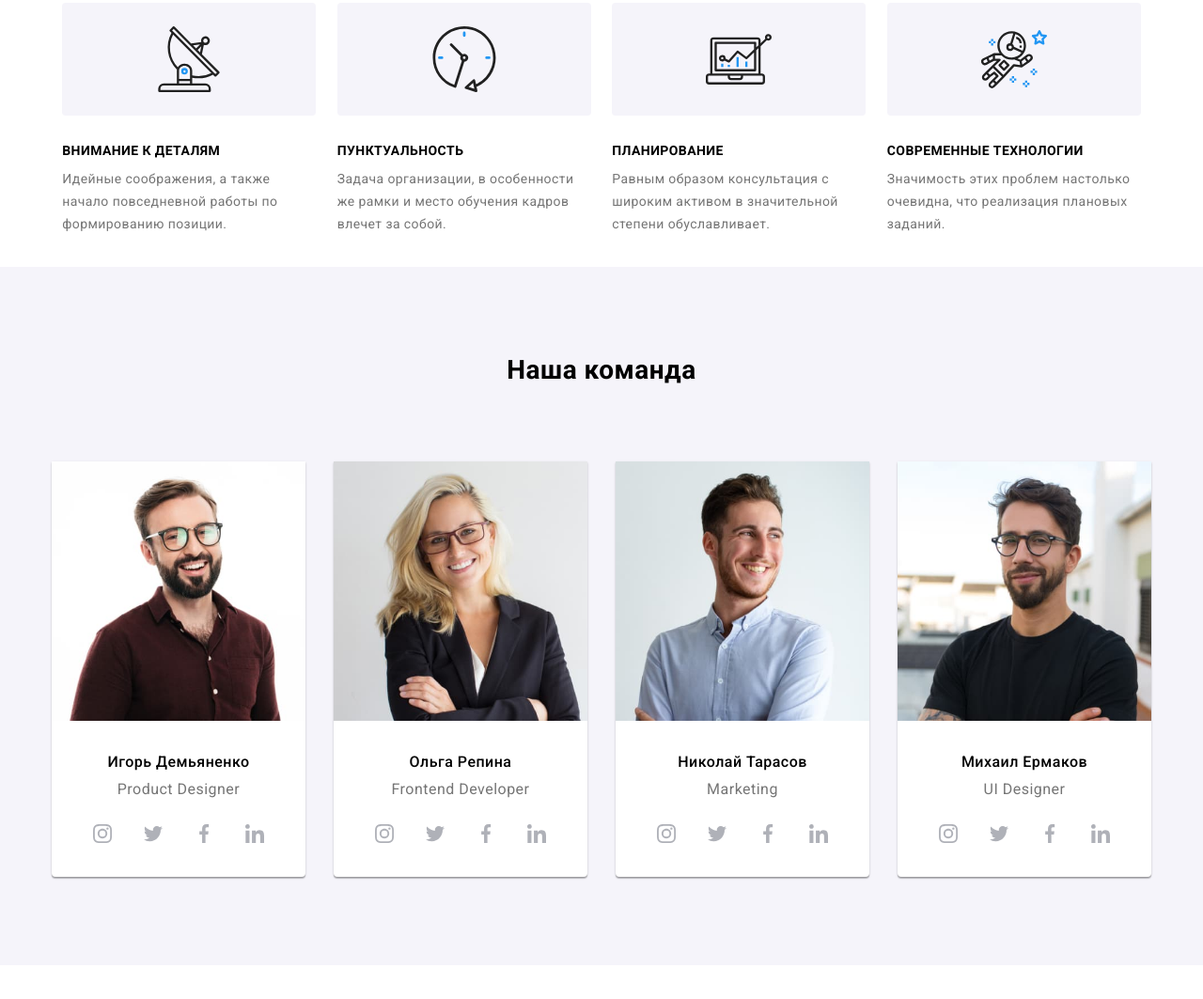
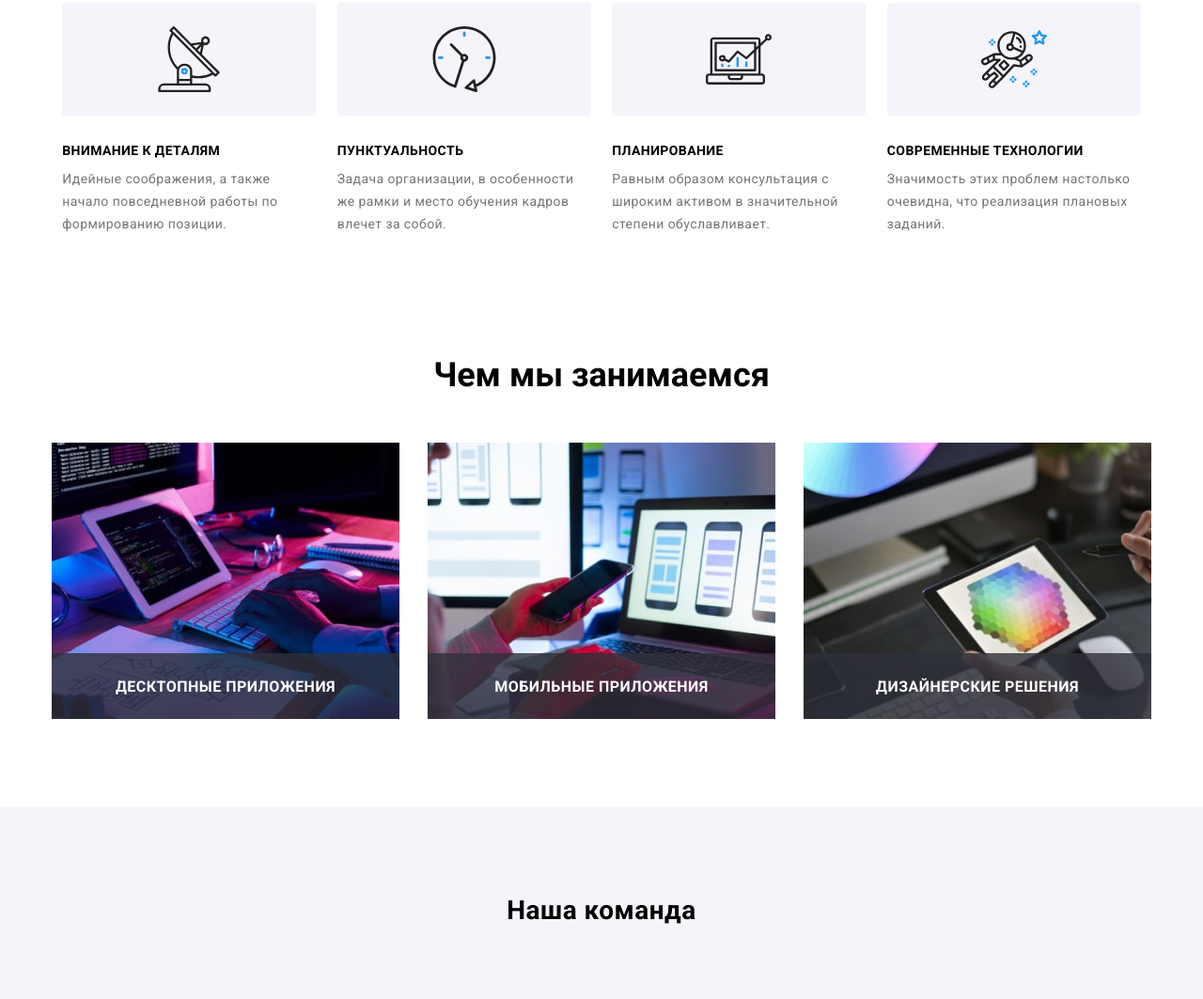
Before and after one commit to Viktory-me/goit-markup-hw-08, a plain HTML site: page index.html in a window 1280 px wide. Shown: the part 771-1834 px from the top of the page at 94% size. Drawn offline with Linux system fonts and the light colour scheme.

Commit message:
скытый раздел

```diff
--- a/index.html
+++ b/index.html
@@ -123,7 +123,7 @@
         </ul>
       </section>
       <!--Чем занимаемся-->
-      <!-- <section class="work-list">
+      <section class="work-list">
         <div class="container">
           <h2 class="work-list-title">Чем мы занимаемся</h2>
           <ul class="work-list-example">
@@ -156,7 +156,7 @@
             </li>
           </ul>
         </div>
-      </section> -->
+      </section>
       <!--our group-->
       <section class="worker-groupe">
         <div class="container">
--- a/sass/layout/_work.scss
+++ b/sass/layout/_work.scss
@@ -1,53 +1,58 @@
-// .work-list {
-//   display: flex;
-//   align-items: center;
-//   flex-direction: column;
-//   padding: 94px 0;
-//   .label-work {
-//     font-family: var(--font-main);
-//     font-weight: var(--font-weight-secondary);
-//     color: #ffffff;
-//     line-height: 1.143;
-//     position: absolute;
-//     bottom: 0;
-//     background: rgba(47, 48, 58, 0.8);
-//     width: 370px;
-//     height: 70px;
-//     text-align: center;
-//     letter-spacing: 0.03em;
-//     text-transform: uppercase;
-//     padding-top: 27px;
-//     padding-bottom: 27px;
-//     margin: 0;
-//   }
-// }
+.work-list {
+  display: none;
+}
+@media screen and (min-width: 1200px) {
+  .work-list {
+    display: flex;
+    align-items: center;
+    flex-direction: column;
+    padding: 94px 0;
+    .label-work {
+      font-family: var(--font-main);
+      font-weight: var(--font-weight-secondary);
+      color: #ffffff;
+      line-height: 1.143;
+      position: absolute;
+      bottom: 0;
+      background: rgba(47, 48, 58, 0.8);
+      width: 370px;
+      height: 70px;
+      text-align: center;
+      letter-spacing: 0.03em;
+      text-transform: uppercase;
+      padding-top: 27px;
+      padding-bottom: 27px;
+      margin: 0;
+    }
+  }
 
-// .work-list-title {
-//   width: 376px;
-//   font-size: 36px;
-//   display: flex;
-//   align-items: center;
-//   margin: 0 auto;
-//   padding-top: 1px;
-//   padding-bottom: 1px;
-//   justify-content: center;
-// }
+  .work-list-title {
+    width: 376px;
+    font-size: 36px;
+    display: flex;
+    align-items: center;
+    margin: 0 auto;
+    padding-top: 1px;
+    padding-bottom: 1px;
+    justify-content: center;
+  }
 
-// .work-list-example {
-//   display: flex;
-//   align-items: center;
-//   padding-inline-start: 0;
-//   margin-top: 50px;
-// }
+  .work-list-example {
+    display: flex;
+    align-items: center;
+    padding-inline-start: 0;
+    margin-top: 50px;
+  }
 
-// .work-list-item {
-//   position: relative;
-//   display: flex;
-//   align-items: center;
-//   width: 370px;
-//   height: 294px;
+  .work-list-item {
+    position: relative;
+    display: flex;
+    align-items: center;
+    width: 370px;
+    height: 294px;
 
-//   &:not(:last-child) {
-//     margin-right: 30px;
-//   }
-// }
+    &:not(:last-child) {
+      margin-right: 30px;
+    }
+  }
+}
--- a/sass/main.scss
+++ b/sass/main.scss
@@ -17,3 +17,4 @@
 @import './layout/clients';
 @import './components/main-btn';
 @import './components/menu';
+@import './utils/breakpoints';
--- /dev/null
+++ b/sass/utils/_breakpoints.scss
@@ -0,0 +1,3 @@
+$mobile: 480px;
+$tablet: 768px;
+$desktop: 1200px;
```
Also changed, not shown: css/main.css, css/main.min.css, 2 other files.
